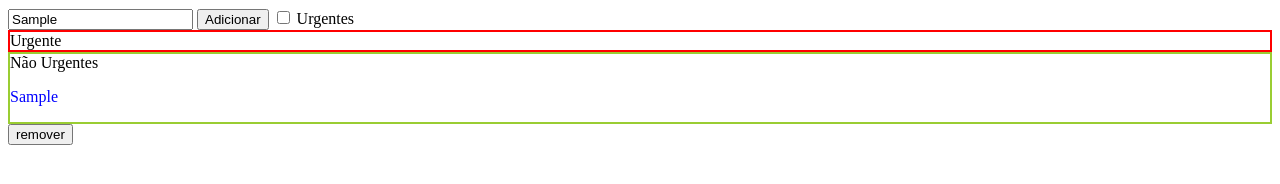
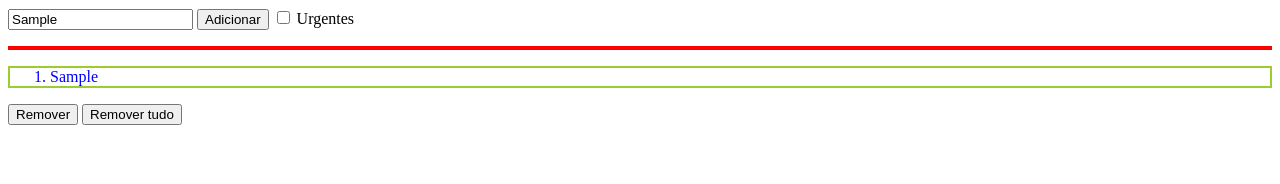
Before and after one commit to SophiaLP19/miniProjeto, a plain HTML site: page index.html in a window 1280 px wide. Both pictures are taken after typing "Sample" into the empty fields and a click on the button "Adicionar". Drawn offline with Linux system fonts and the light colour scheme.

Commit message:
remover tudo e lista

```diff
--- a/index.html
+++ b/index.html
@@ -10,9 +10,18 @@
     <input type="text" id="caixaTexto"">
     <input type="button" value="Adicionar" onclick="adicionarTexto()">
     <input type="checkbox" id="checkUrgente"> <label for="Urgentes">Urgentes</label>
-    <div id="urgentes">Urgente</div>
-    <div id="nurgentes">Não Urgentes</div>
+    <div >
+        <ol id="urgentes">
+
+        </ol>
+    </div>
+    <div >
+        <ol id="nurgentes">
+
+        </ol>
+    </div>
     <script type="text/javascript" src="js/miniProjeto.js"></script>
-    <input type="button" value="remover" onclick="removerTexto()">
+    <input type="button" value="Remover" onclick="removerTexto()">
+    <input type="button" value="Remover tudo" onclick="limpar()">
 </body>
 </html>
--- a/js/miniProjeto.js
+++ b/js/miniProjeto.js
@@ -4,9 +4,10 @@ function adicionarTexto(){
 
     var texto = document.getElementById("caixaTexto").value;
     var check = document.getElementById("checkUrgente").checked;
-    var nota = document.createElement("p");
+    var nota = document.createElement("li");
     nota.innerText = texto;
     nota.id = "parágrafo";
+    nota.className = "notas";
     if(cont==1)
     {
         nota.style.color = "blue";
@@ -34,12 +35,14 @@ function adicionarTexto(){
         nUrgente.appendChild(nota);
     }
 
+}
     function removerTexto(){
-        alert("Removendo texto...");
         var remover = document.getElementById("parágrafo");
         remover.remove();
     }
 
-
-
-}
+    function limpar(){
+        var remover = document.getElementsByClassName("notas");
+        while(remover.length > 0)
+        remover[0].remove();
+    }
```
